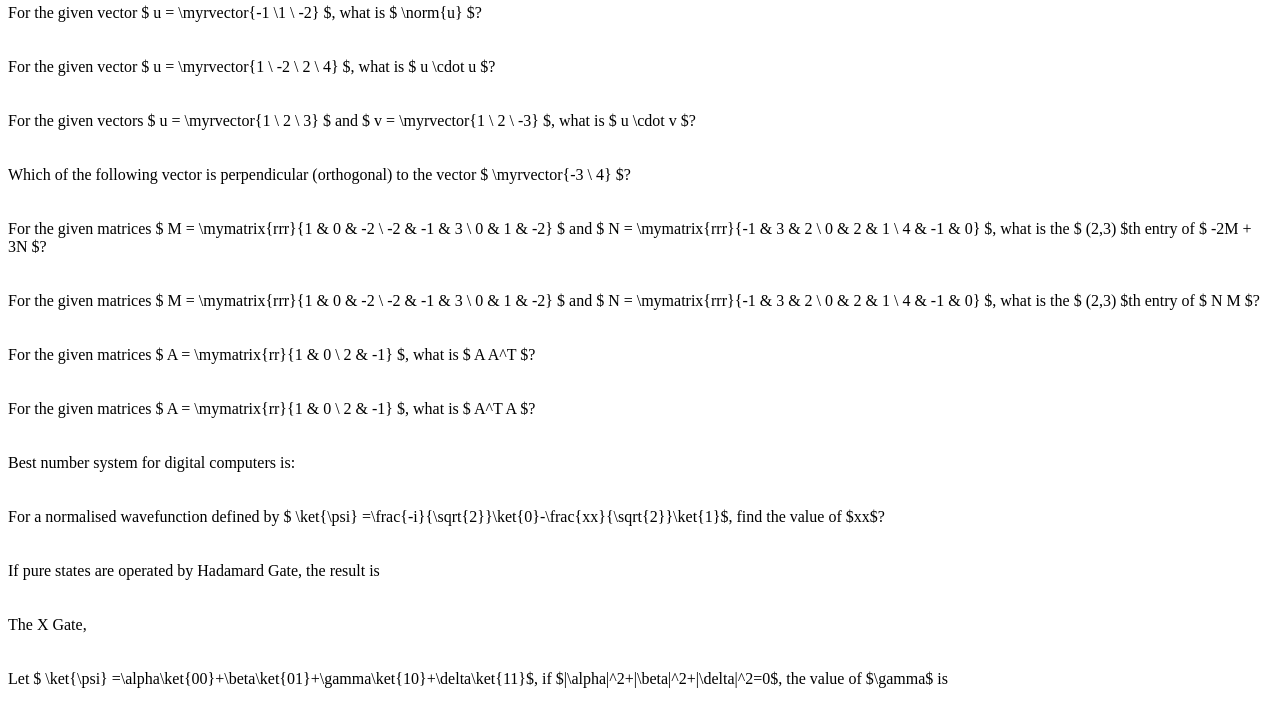
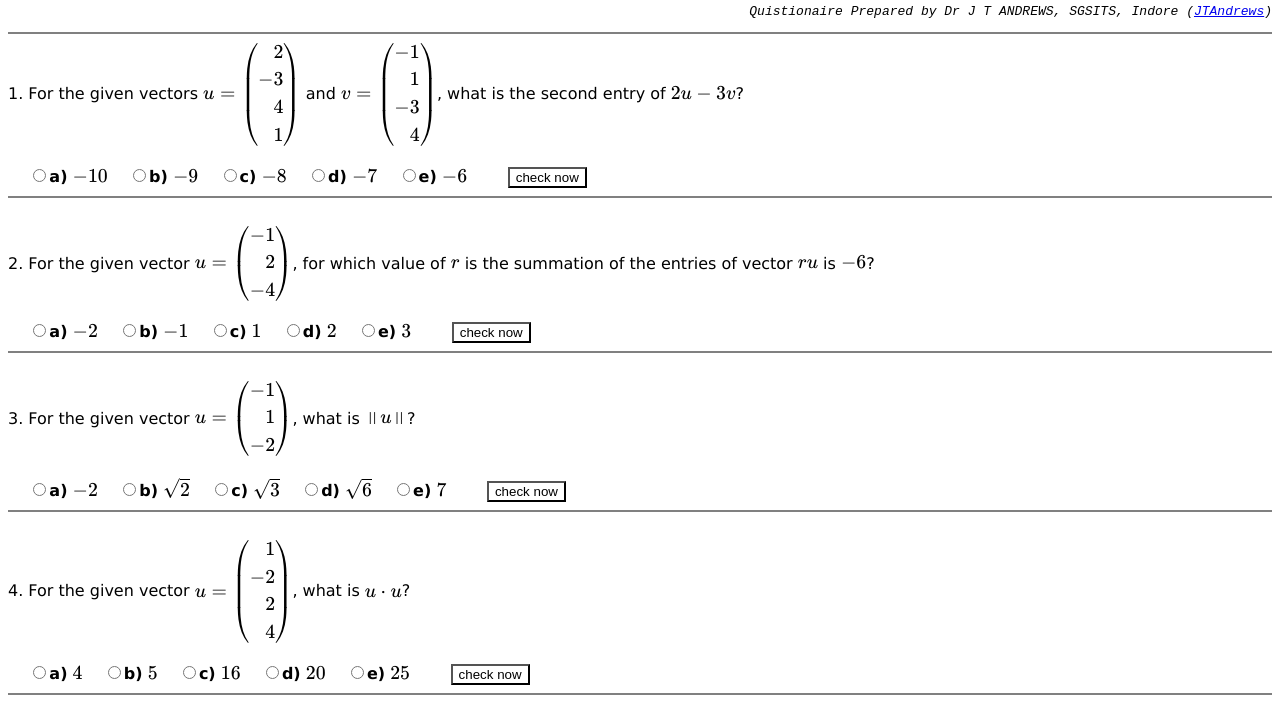
Before and after one commit to jtandrewss/QuComp, a plain HTML site: page index.html in a window 1280 px wide. Shown: the part 155-874 px from the top of the page. Drawn offline with nearby package versions, Linux system fonts and the light colour scheme.

Commit message:
Update index.html

```diff
--- a/index.html
+++ b/index.html
@@ -5,7 +5,7 @@
   "https://polyfill.io/v3/polyfill.min.js?features=es6"></script>
   <script id="MathJax-script" async src=
   "https://cdn.jsdelivr.net/npm/mathjax@3/es5/tex-mml-chtml.js"></script>
-  <script src="./include/mathjax_jt.js"></script>
+  <script src="./mathjax_jt.js"></script>
   <script>
   qworld_header("DAY-1, Basics of Quantum Computing");
   </script>
```
